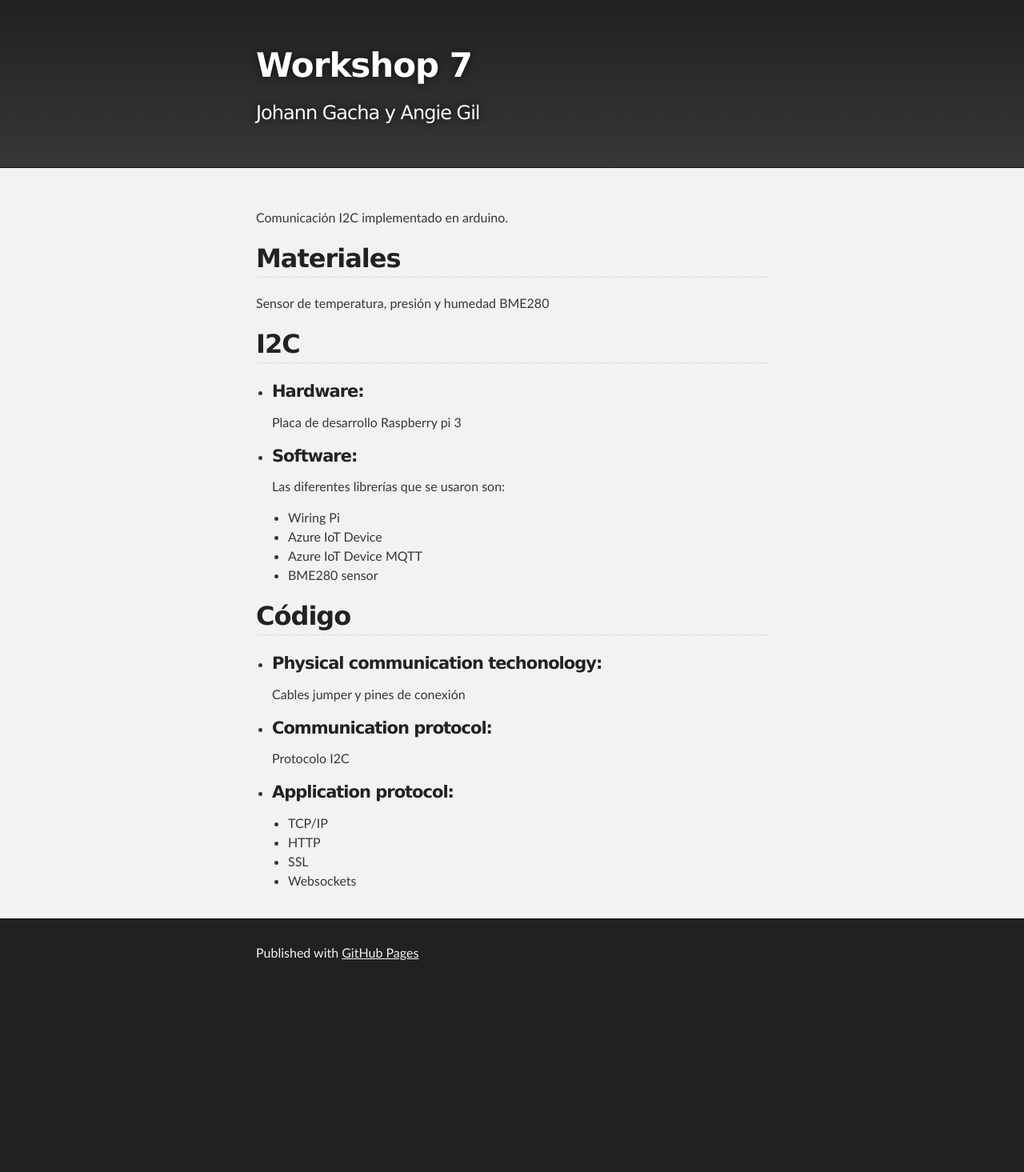
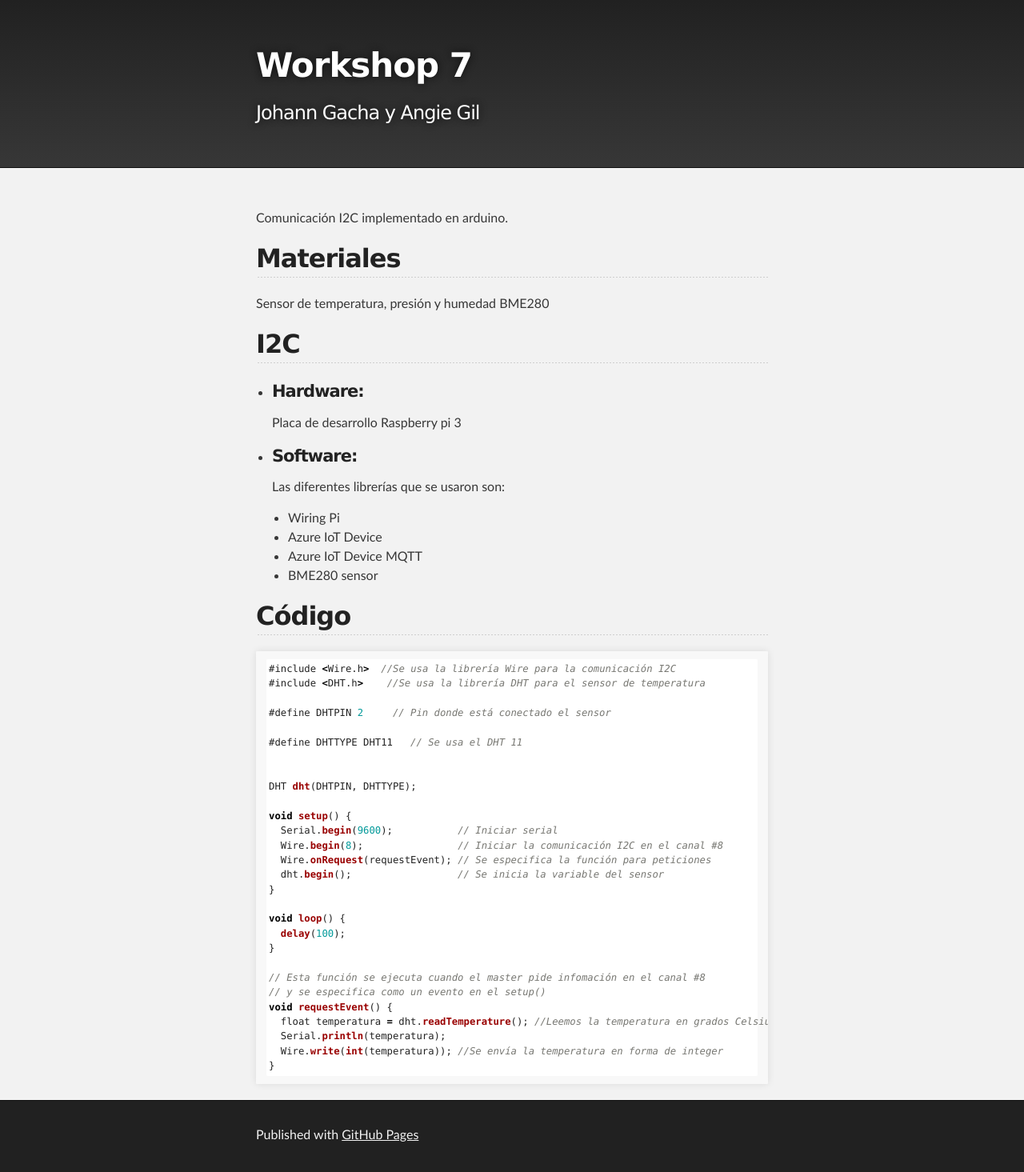
Before and after one commit to AngieGLuque/AngieGLuque.github.io, a Jekyll site: the page built from Workshop7.md, in a window 1280 px wide. Shown: the whole page at 80% size. Built offline with Jekyll 4.4.1, drawn with Linux system fonts in a browser that asks for light colours; before the commit the page ends 1238 px from its top, so only the background shows below that.

Commit message:
Update Workshop7.md

````diff
--- a/Workshop7.md
+++ b/Workshop7.md
@@ -26,17 +26,33 @@ Sensor de temperatura, presión y humedad BME280
 
 ## Código
 
-*   #### Physical communication techonology:
+```js
+#include <Wire.h>  //Se usa la librería Wire para la comunicación I2C
+#include <DHT.h>    //Se usa la librería DHT para el sensor de temperatura
 
-    Cables jumper y pines de conexión
+#define DHTPIN 2     // Pin donde está conectado el sensor
 
-*   #### Communication protocol:
+#define DHTTYPE DHT11   // Se usa el DHT 11
 
-    Protocolo I2C
 
-*   #### Application protocol:
+DHT dht(DHTPIN, DHTTYPE);
 
-    - TCP/IP
-    - HTTP
-    - SSL
-    - Websockets
+void setup() {
+  Serial.begin(9600);           // Iniciar serial
+  Wire.begin(8);                // Iniciar la comunicación I2C en el canal #8
+  Wire.onRequest(requestEvent); // Se especifica la función para peticiones
+  dht.begin();                  // Se inicia la variable del sensor
+}
+
+void loop() {
+  delay(100);
+}
+
+// Esta función se ejecuta cuando el master pide infomación en el canal #8
+// y se especifica como un evento en el setup()
+void requestEvent() {
+  float temperatura = dht.readTemperature(); //Leemos la temperatura en grados Celsius
+  Serial.println(temperatura);
+  Wire.write(int(temperatura)); //Se envía la temperatura en forma de integer
+}
+```
````
